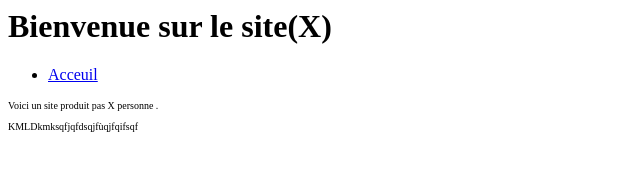
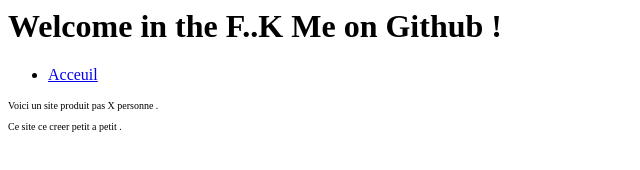
Before and after one commit to DamsDev93/F..K-Me-on-github, a plain HTML site: page index.html in a window 1280 px wide. Shown: the whole page, without its empty margins (0-640 px from the left). Drawn offline with Linux system fonts and the light colour scheme.

Commit message:
index.html

```diff
--- a/index.html
+++ b/index.html
@@ -1,17 +1,17 @@
 <html>
 <head>
 	<meta charset="utf-8" />
-    <title>Projet SiteX</title>
+    <title>F..KMeOnGithub</title>
 	<link rel="stylesheet" href="style.css" />
 </head>
 <body>
-	<h1>Bienvenue sur le site(X)</h1>
+	<h1>Welcome in the F..K Me on Github !</h1>
 	<div>
 	<ul>
         <li><a href="#">Acceuil</a></li>
 	</ul>
 	</div>
 	<p>Voici un site produit pas X personne .</p>
-    <p>KMLDkmksqfjqfdsqjfùqjfqifsqf</p>
+    <p>Ce site ce creer petit a petit .</p>
 </body>
 </html>
```
